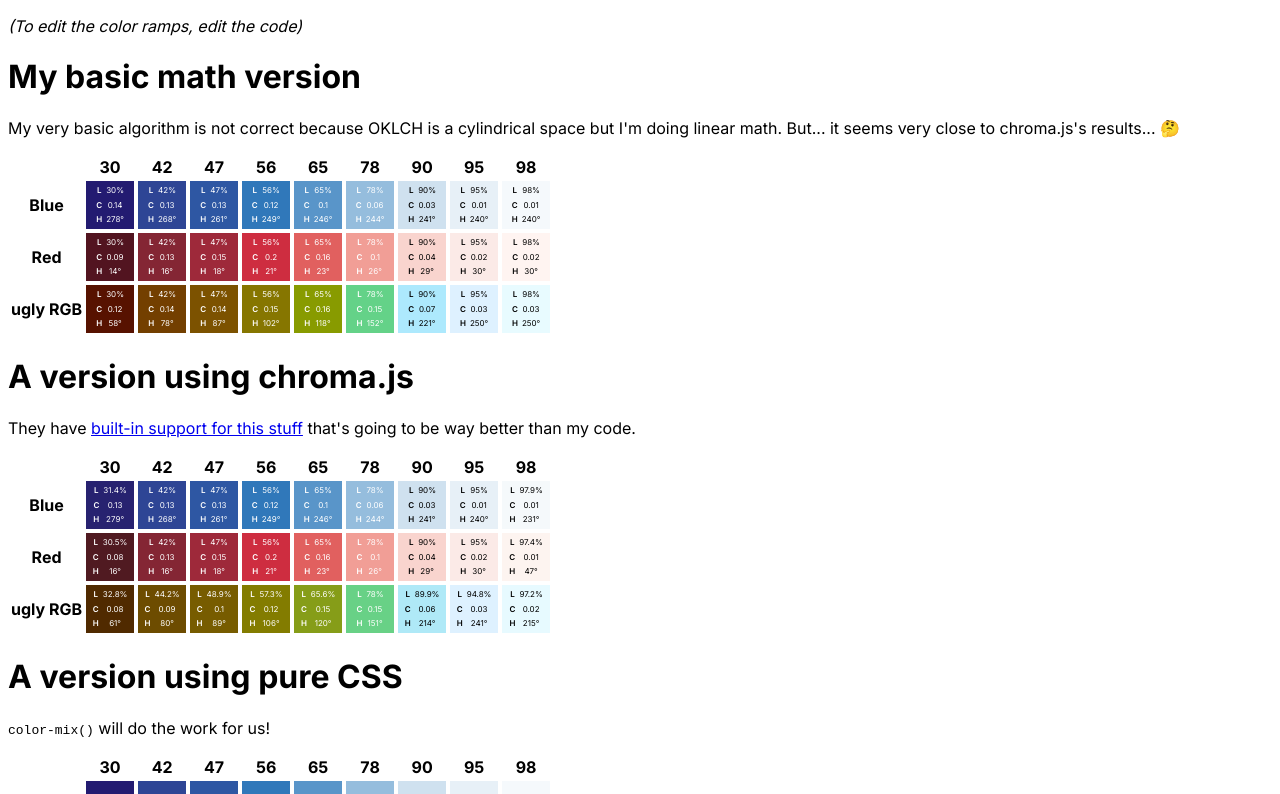
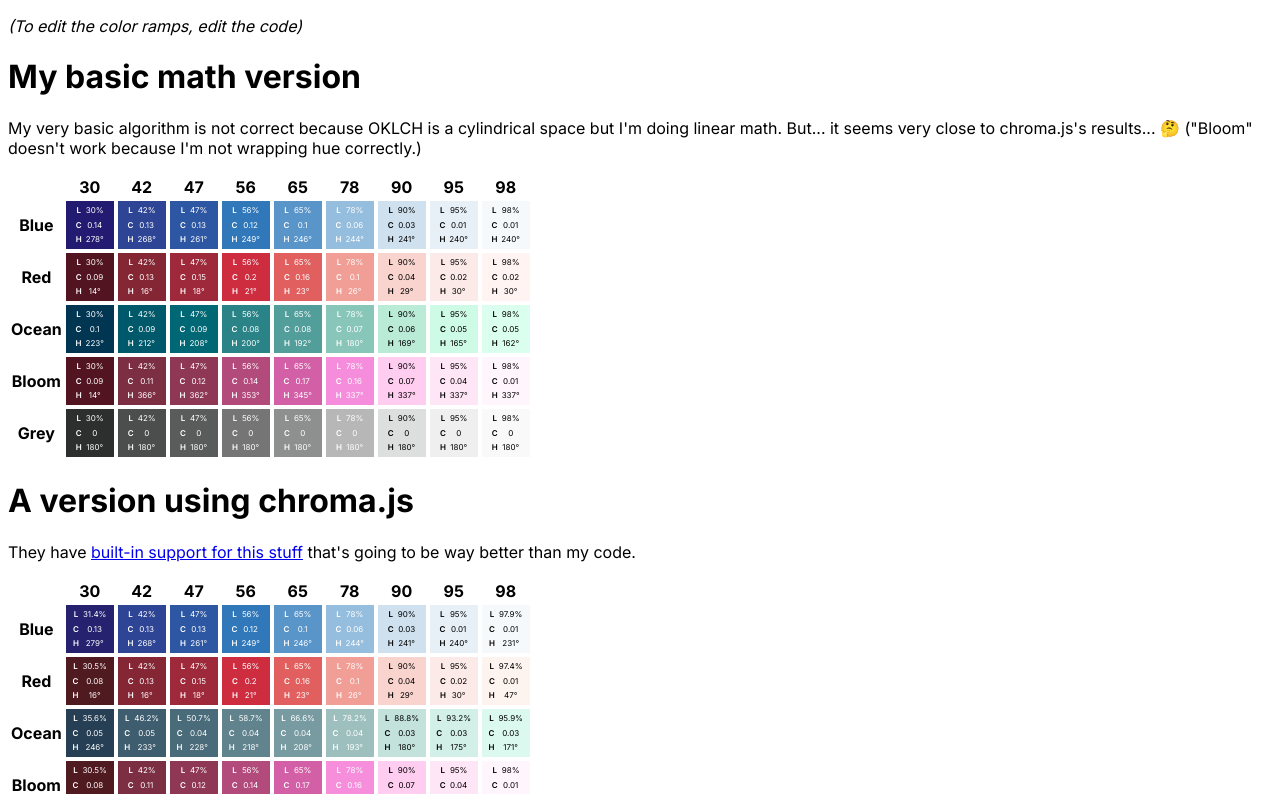
Before and after one commit to TravisSpomer/oklch, a Next.js app: page / in a window 1280 px wide. Shown: the top 794 px of the page. Built offline with nearby package versions, Linux system fonts and the light colour scheme.

Commit message:
Example with hue rotation

```diff
--- a/src/app/page.tsx
+++ b/src/app/page.tsx
@@ -13,7 +13,7 @@ interface Ramp {
 }
 
 export default function Home() {
-	useSignals() // NOTE: These don't actually need to be signals since they never change; I was just trying out the library
+	useSignals() // NOTE: These don't actually need to be signals since they never change; I was just trying out the library.
 
 	const ramps = useSignal<Ramp[]>([
 		{ name: "Blue", baseColors: [
@@ -26,13 +26,27 @@ export default function Home() {
 			{ lightness: .570, chroma: 0.200, hue: 21 },
 			{ lightness: .952, chroma: 0.018, hue: 30 },
 		] },
-		{ name: "ugly RGB", baseColors: [
-			{ lightness: .05, chroma: 0.100, hue: 15},
-			{ lightness: .75, chroma: 0.167, hue: 135 },
-			{ lightness: .95, chroma: 0.033, hue: 250 },
+		{ name: "Ocean", baseColors: [
+			{ lightness: 0.00, chroma: 0.124, hue: 250 },
+			{ lightness: 1.00, chroma: 0.050, hue: 160 },
 		] },
-		// TODO: Add more examples
+		{ name: "Bloom", baseColors: [
+			{ lightness: .344, chroma: 0.091, hue: 13.5},
+			{ lightness: .737, chroma: 0.188, hue: 337},
+			{ lightness: .980, chroma: 0.014, hue: 337 },
+		] },
+		{ name: "Grey", baseColors: [
+			{ lightness: 0.50, chroma: 0.001, hue: 180 },
+		] },
+		/*{ name: "ugly RGB", baseColors: [
+			{ lightness: .050, chroma: 0.100, hue: 15},
+			{ lightness: .750, chroma: 0.167, hue: 135 },
+			{ lightness: .950, chroma: 0.033, hue: 250 },
+		] },*/
 	])
+
+	// These lightness values come from a draft color scheme I set up previously.
+	// They should probably instead be calculated using gamma.
 	const lightnesses = useSignal([ .30, .42, .47, .56, .65, .78, .90, .95, .98 ])
 
 	const colorsManualMethod = useComputed<OklchColor[][]>(() => {
@@ -51,7 +65,7 @@ export default function Home() {
 		<main className={styles.main}>
 			<p><em>(To edit the color ramps, edit the code)</em></p>
 			<h1>My basic math version</h1>
-			<p>My very basic algorithm is not correct because OKLCH is a cylindrical space but I'm doing linear math. But... it seems very close to chroma.js's results... 🤔</p>
+			<p>My very basic algorithm is not correct because OKLCH is a cylindrical space but I'm doing linear math. But... it seems very close to chroma.js's results... 🤔 ("Bloom" doesn't work because I'm not wrapping hue correctly.)</p>
 			<table>
 				<thead>
 					<tr>
@@ -139,10 +153,11 @@ function createColorWithLightness(sortedBaseColors: readonly OklchColor[], light
 		const nextAlpha = (next.alpha === undefined || next.alpha === null) ? 1 : next.alpha
 
 		// Linearly interpolate between the nearest two base colors.
+		// For the hue angle, we always use the "in oklch shorter hue" method.
 		return {
 			lightness: lightness,
 			chroma: prev.chroma * (1 - proportionOfNext) + next.chroma * proportionOfNext,
-			hue: prev.hue * (1 - proportionOfNext) + next.hue * proportionOfNext, // TODO: support hue wrapping around red/0deg ***
+			hue: (next.hue - prev.hue > 180 ? prev.hue + 360 : prev.hue) * (1 - proportionOfNext) + (next.hue - prev.hue < -180 ? next.hue + 360 : next.hue) * proportionOfNext,
 			alpha: prevAlpha * (1 - proportionOfNext) + nextAlpha * proportionOfNext,
 		}
 	}
```
